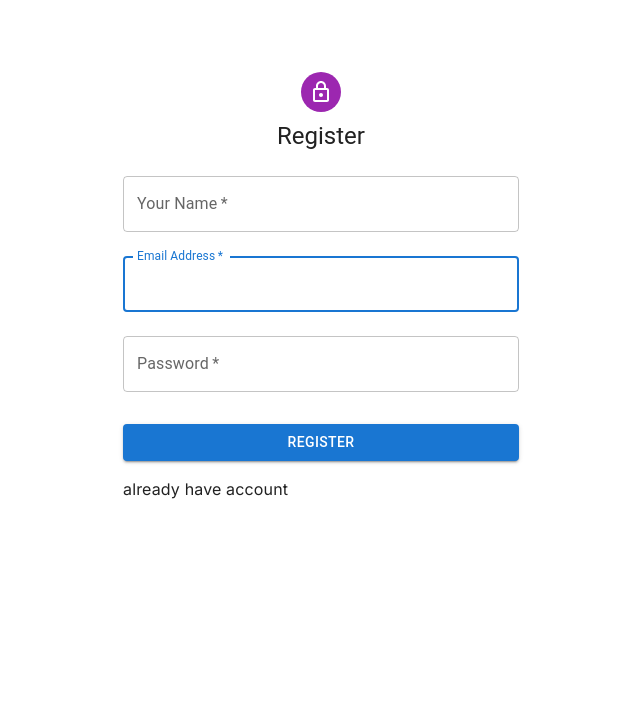
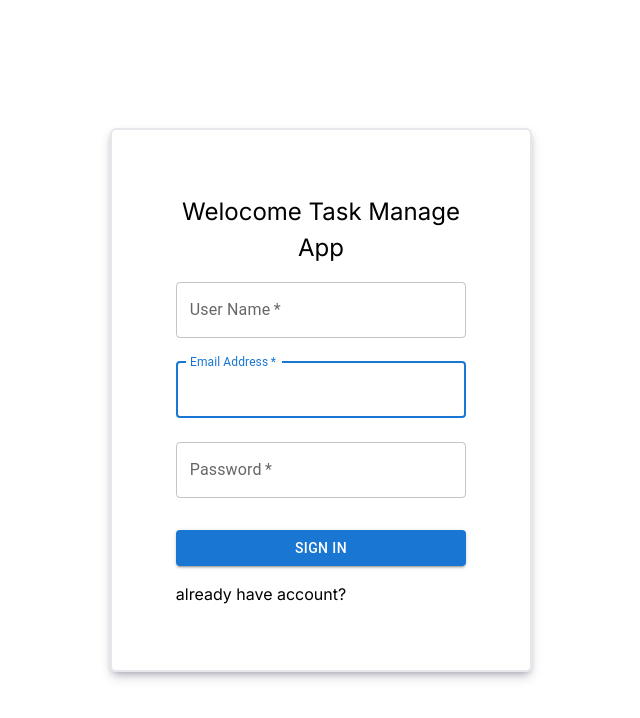
Before and after one commit to muhammadusman907/Task-management, a Next.js app: page /register in a window 1280 px wide. Shown: the top 718 px of the page, without its empty margins (319-959 px from the left). Built offline with nearby package versions, Linux system fonts and the light colour scheme.

Commit message:
login and register ui fixed issue

```diff
--- a/app/globals.css
+++ b/app/globals.css
@@ -1,3 +1,7 @@
 @tailwind base;
 @tailwind components;
 @tailwind utilities;
+
+.box-shadow {
+  box-shadow: rgba(50, 50, 93, 0.25) 0px 6px 12px -2px, rgba(0, 0, 0, 0.3) 0px 3px 7px -3px;
+}
--- a/app/login/login.tsx
+++ b/app/login/login.tsx
@@ -1,6 +1,6 @@
 // pages/login.js
 "use client";
-import React, { useState, useEffect,useContext , createContext} from "react";
+import React, { useState, useEffect, useContext, createContext } from "react";
 import Avatar from "@mui/material/Avatar";
 import Button from "@mui/material/Button";
 import CssBaseline from "@mui/material/CssBaseline";
@@ -17,13 +17,13 @@ import { createTheme, ThemeProvider } from "@mui/material/styles";
 import Link from "next/link";
 import axios from "axios";
 import { useRouter } from "next/navigation";
-import Loader from '../../components/loader/loader';
-import {sweetAlert} from '@/app/helper/helper'
-import {loginUser} from "./page" ;
+import Loader from "../../components/loader/loader";
+import { sweetAlert } from "@/app/helper/helper";
+import { loginUser } from "./page";
 import { useForm, SubmitHandler } from "react-hook-form";
 type Inputs = {
-  email  : string ;
-  password : string
+  email: string;
+  password: string;
 };
 // TODO remove, this demo shouldn't need to reset the theme.
 const defaultTheme = createTheme();
@@ -33,23 +33,23 @@ function Login() {
     register,
     handleSubmit,
     watch,
-   reset ,
+    reset,
     formState: { errors },
   } = useForm<Inputs>();
-   const [loading , setLoading] = useState (false) ;
+  const [loading, setLoading] = useState(false);
 
-  const addData : SubmitHandler<Inputs> = async (data) => {
-
-    const emailValue : string = data?.email ;
-    const passwordValue : string = data?.password
-    const userData: { email: string ; password: string } = {
+  const addData: SubmitHandler<Inputs> = async (data) => {
+    const emailValue: string = data?.email;
+    const passwordValue: string = data?.password;
+    const userData: { email: string; password: string } = {
       email: emailValue,
       password: passwordValue,
     };
     console.log(userData);
     setLoading(true);
     try {
-      const loginUserData : {data : { token : string , findUser : {}} } = await loginUser(userData);
+      const loginUserData =
+        await loginUser(userData);
       localStorage.setItem("token", loginUserData?.data?.token);
       localStorage.setItem(
         "userData",
@@ -77,16 +77,22 @@ function Login() {
   };
   const router = useRouter();
 
-   React.useEffect(()=>{
-    if(localStorage.getItem("token")){
+  React.useEffect(() => {
+    if (localStorage.getItem("token")) {
       router.push("/", { scroll: false });
     }
-  },[])
+  }, []);
   return (
     <>
       {loading && <Loader />}
+      <div className="flex justify-center  w-full h-[100vh] ">
 
-          <form onSubmit={handleSubmit(addData)} className="flex flex-col container w-[40%] m-auto h-[100vh] justify-center" >
+        <form
+          onSubmit={handleSubmit(addData)}
+          className="flex flex-col container xs:w-[80%] sm:w-[70%] md:w-[50%] lg:w-[33%] m-auto
+           justify-center m-auto border-2 p-16 box-shadow rounded-md"
+        >
+        <h1 className="text-[1.5rem] text-center"> Welocome Task Manage App</h1>
           <TextField
             margin="normal"
             required
@@ -110,67 +116,13 @@ function Login() {
             fullWidth
             variant="contained"
             sx={{ mt: 3, mb: 2 }}
-                >   Sign In
-                </Button>
-                <Link href="/register">
-                      {"Don't have an account? Sign Up"}
-                    </Link>
-              </form>
-          {/* <CssBaseline /> */}
-            {/* <Box
-              sx={{
-                marginTop: 8,
-                display: "flex",
-                flexDirection: "column",
-                alignItems: "center",
-              }}
           >
-              <Avatar sx={{ m: 1, bgcolor: "secondary.main" }}>
-                <LockOutlinedIcon />
-              </Avatar>
-              <Typography component="h1" variant="h5">
-                Sign in
-              </Typography>
-              <Box component="form" noValidate sx={{ mt: 1 }}>
-                <TextField
-                  margin="normal"
-                  required
-                  fullWidth
-                  label="Email Address"
-                  autoComplete="email"
-                  autoFocus
-                  {...register("email", { required: true })}
-                />
-                <TextField
-                  margin="normal"
-                  required
-                  fullWidth
-                  label="Password"
-                  type="password"
-                  autoComplete="current-password"
-                  {...register("password", { required: true })}
-                />
-
-                <Button
-                  type="submit"
-                  fullWidth
-                  variant="contained"
-                  sx={{ mt: 3, mb: 2 }}
-                >
+            {" "}
             Sign In
           </Button>
-                <Grid container>
-                  <Grid item>
-                    <Link href="/register">
-                      {"Don't have an account? Sign Up"}
-                    </Link>
-                  </Grid>
-                </Grid>
-              </Box>
-            </Box> */}
-
-
-
+          <Link href="/register">{"Don't have an account? Sign Up"}</Link>
+        </form>
+      </div>
     </>
   );
 }
--- a/app/login/page.tsx
+++ b/app/login/page.tsx
@@ -3,9 +3,7 @@ import axios, { AxiosResponse } from "axios";
 
 
 const loginUser = async (userData : {email : string , password : string }) => {
-  const loginUserData: AxiosResponse<{
-    data: { token: string; findUser: { id : string , user_name : string , email : string } };
-  }> = await axios.post("/api/users/userLogin", {
+  const loginUserData = await axios.post("/api/users/userLogin", {
     ...userData,
   });
   return loginUserData;
--- a/app/register/register.tsx
+++ b/app/register/register.tsx
@@ -1,35 +1,40 @@
 // pages/Register.js
 "use client";
 import React, { useState, useEffect, useContext, createContext } from "react";
-import Avatar from "@mui/material/Avatar";
 import Button from "@mui/material/Button";
-import CssBaseline from "@mui/material/CssBaseline";
 import TextField from "@mui/material/TextField";
-import FormControlLabel from "@mui/material/FormControlLabel";
-import Checkbox from "@mui/material/Checkbox";
-import Grid from "@mui/material/Grid";
-import Box from "@mui/material/Box";
-import LockOutlinedIcon from "@mui/icons-material/LockOutlined";
-import Typography from "@mui/material/Typography";
-import Container from "@mui/material/Container";
-import { createTheme, ThemeProvider } from "@mui/material/styles";
+import { createTheme } from "@mui/material/styles";
 import Link from "next/link";
-import axios from "axios";
 import { useRouter } from "next/navigation";
 import {sweetAlert} from '@/app/helper/helper'
 import Loader from '@/components/loader/loader';
-import {registerUser} from "./page"
+import {registerUser} from "./page" ;
+import { useForm, SubmitHandler } from "react-hook-form";
+type Inputs = {
+  email: string;
+  password: string;
+  user_name : string
+};
 const defaultTheme = createTheme();
 function Register() {
   const [loading , setLoading] = useState (false) ;
   const router = useRouter();
-  const handleSubmit = async (event) => {
-    event.preventDefault();
-    const data = new FormData(event.currentTarget);
+   const {
+    register,
+    handleSubmit,
+    watch,
+    reset,
+    formState: { errors },
+  } = useForm<Inputs>();
+
+  const addData : SubmitHandler<Inputs> = async (data) => {
+    const email : string = data.email ;
+    const password : string  = data.password ;
+    const user_name : string  = data.user_name ;
     const userData = {
-      email: data.get("email"),
-      password: data.get("password"),
-      user_name: data.get("user_name"),
+      email ,
+      password ,
+      user_name  ,
     };
      setLoading(true);
     try {
@@ -57,58 +62,39 @@ function Register() {
   return (
     <>
   {loading && <Loader />}
-    <ThemeProvider theme={defaultTheme}>
-      <Container component="main" maxWidth="xs">
-        <CssBaseline />
-        <Box
-          sx={{
-            marginTop: 8,
-            display: "flex",
-            flexDirection: "column",
-            alignItems: "center",
-          }}
+
+   <div className="flex justify-center  w-full h-[100vh] ">
+        <form
+          onSubmit={handleSubmit(addData)}
+          className="flex flex-col container xs:w-[80%] sm:w-[70%] md:w-[50%] lg:w-[33%] m-auto
+           justify-center m-auto border-2 p-16 box-shadow rounded-md"
         >
-          <Avatar sx={{ m: 1, bgcolor: "secondary.main" }}>
-            <LockOutlinedIcon />
-          </Avatar>
-          <Typography component="h1" variant="h5">
-            Register
-          </Typography>
-          <Box
-            component="form"
-            onSubmit={handleSubmit}
-            noValidate
-            sx={{ mt: 1 }}
-          >
+        <h1 className="text-[1.5rem] text-center"> Welocome Task Manage App</h1>
          <TextField
             margin="normal"
             required
             fullWidth
-              id="user_name"
-              label="Your Name"
-              name="user_name"
-              autoComplete="user_name"
-              autoFocus
+            label="User Name"
+            type="text"
+            {...register("user_name", { required: true })}
           />
           <TextField
             margin="normal"
             required
             fullWidth
-              id="email"
             label="Email Address"
-              name="email"
             autoComplete="email"
             autoFocus
+            {...register("email", { required: true })}
           />
           <TextField
             margin="normal"
             required
             fullWidth
-              name="password"
             label="Password"
             type="password"
-              id="password"
             autoComplete="current-password"
+            {...register("password", { required: true })}
           />
           <Button
             type="submit"
@@ -116,19 +102,14 @@ function Register() {
             variant="contained"
             sx={{ mt: 3, mb: 2 }}
           >
-              Register
+            {" "}
+            Sign In
           </Button>
-            <Grid container>
-              <Grid item>
-                <Link href="/pages/login">
-                  {"already have account"}
-                </Link>
-              </Grid>
-            </Grid>
-          </Box>
-        </Box>
-      </Container>
-    </ThemeProvider></>
+          <Link href="/login">{"already have account?"}</Link>
+        </form>
+      </div>
+  </>
+
 
   );
 }
--- a/tailwind.config.ts
+++ b/tailwind.config.ts
@@ -9,11 +9,20 @@ const config: Config = {
     "./components/**/*.{js,ts,jsx,tsx,mdx}",
   ],
   theme: {
+    screens :{
+          'xs': '390px',
+          'sm': '640px',
+          'md': '768px',
+          'lg': '1024px',
+          'xl': '1280px',
+          '2xl': '1536px',
+    } ,
+
     extend: {
       backgroundImage: {
         "gradient-radial": "radial-gradient(var(--tw-gradient-stops))",
         "gradient-conic":
-          "conic-gradient(from 180deg at 50% 50%, var(--tw-gradient-stops))",
+        "conic-gradient(from 180deg at 50% 50%, var(--tw-gradient-stops))",
       },
     },
   },
```
Lines whose indentation alone changed are shown as unchanged.
